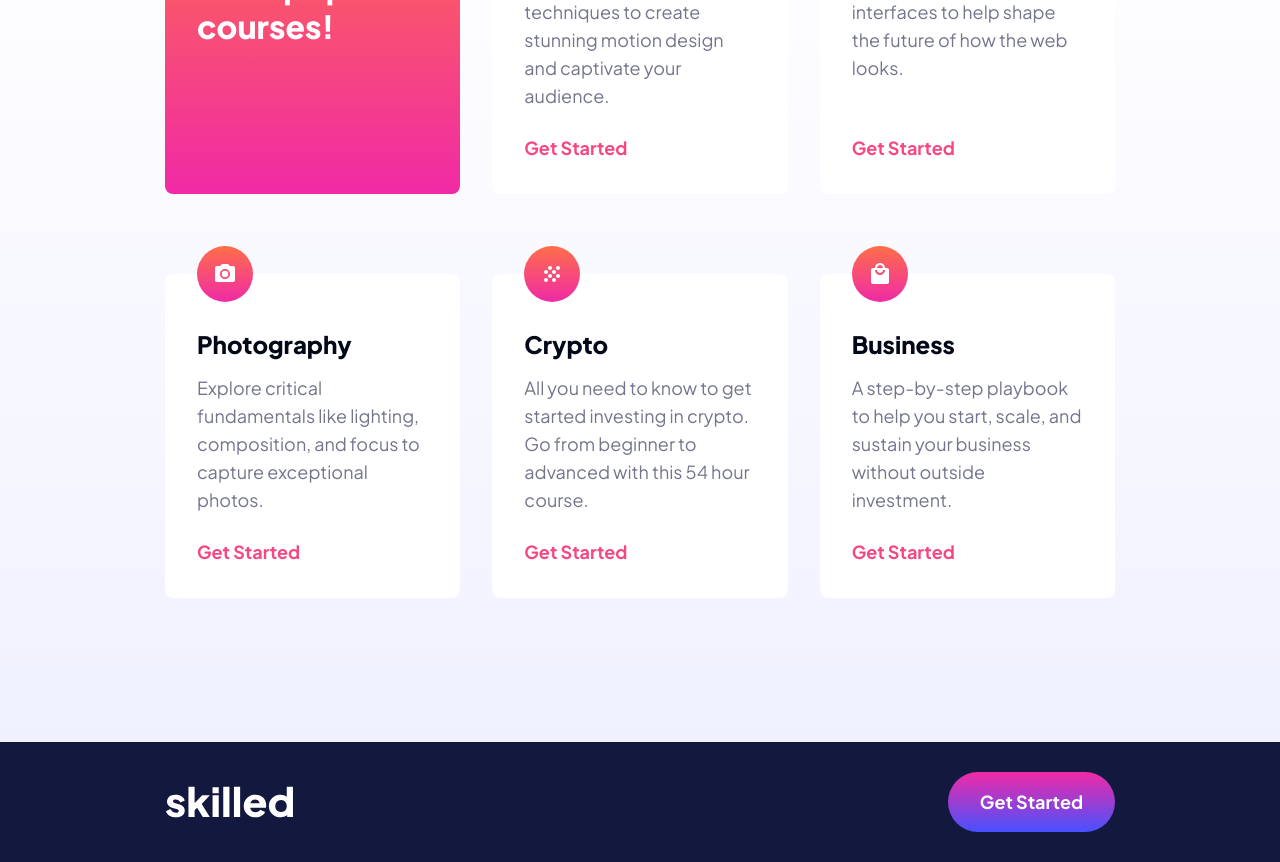
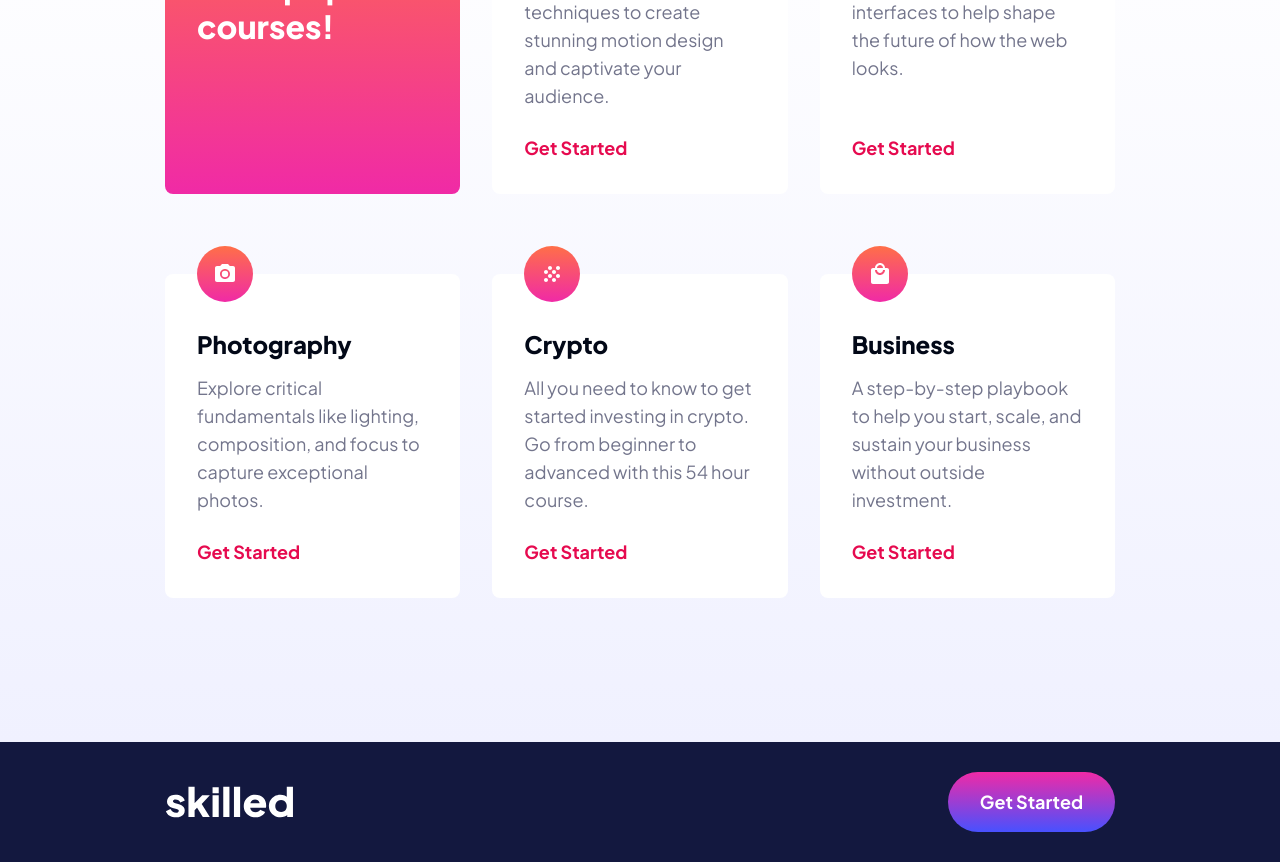
Before and after one commit to gumrahsindar/skilled-e-learning-landing-page, a Next.js app: page / in a window 1280 px wide. Shown: the part 920-1782 px from the top of the page. Built offline with nearby package versions, Linux system fonts and the light colour scheme.

Commit message:
Update tailwind.config.js

```diff
--- a/tailwind.config.js
+++ b/tailwind.config.js
@@ -38,7 +38,7 @@ module.exports = {
         lavenderBlue: '#666CA3',
         midnightBlue: '#13183F',
         slateGray: '#73758C',
-        persianRose: '#F74780',
+        persianRose: '#E60A4F',
         melon: '#FFA7C3',
         pinkFlamingo: '#F02AA6',
         atomicTangerine: '#FF6F48',
```
